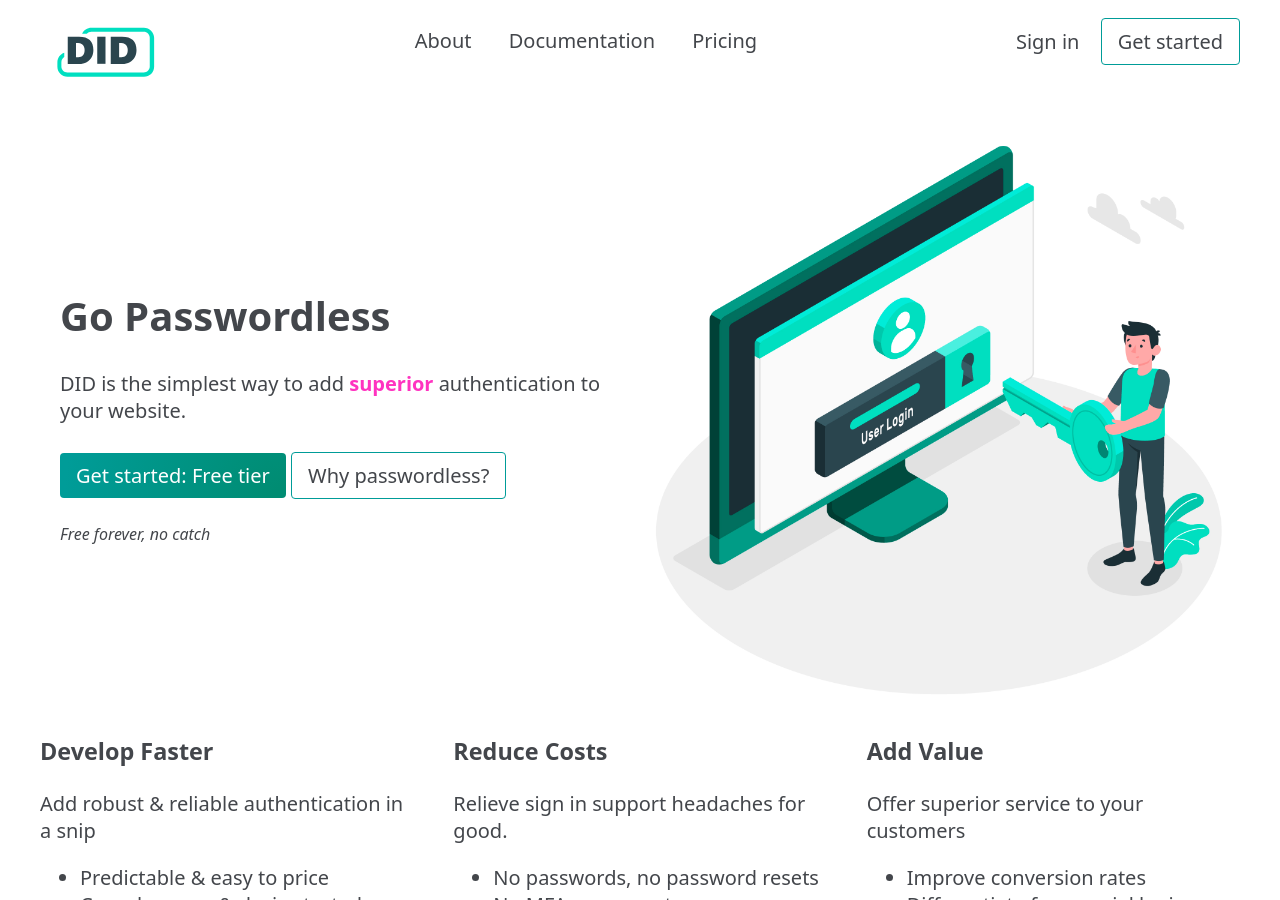
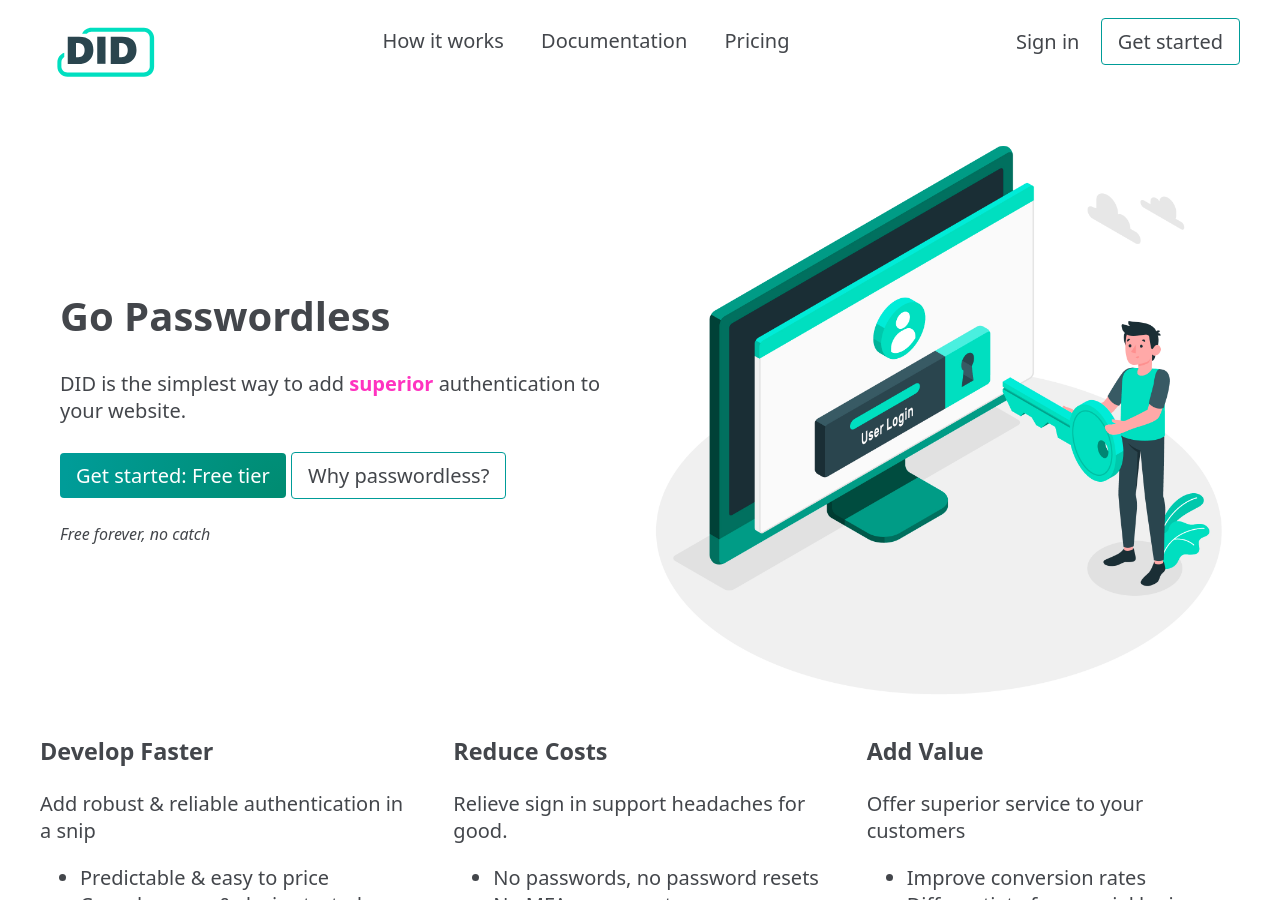
Before and after one commit to did-app/www, a Jekyll site: the page built from index.html, in a window 1280 px wide and 900 px high. Built offline with Jekyll 4.4.1, drawn with Linux system fonts in a browser that asks for light colours; a style sheet for code colours, icons or effects is not loaded; some of the changed text lies outside the part shown.

Commit message:
replace about with how did works

```diff
--- a/_includes/footer.html
+++ b/_includes/footer.html
@@ -25,7 +25,7 @@
     </style>
     <ul>
       <li>
-        <a href="/about">About DID</a>
+        <a href="/articles/how-did-works">How DID works</a>
       </li>
       <li>
         <a href="/docs">Docs</a>
--- a/_layouts/article.html
+++ b/_layouts/article.html
@@ -13,7 +13,7 @@ layout: default
       /></a>
     </span>
     <span>
-      <a href="/about" class="button tertiary">About</a>
+      <a href="/articles/how-did-works" class="button tertiary">How it works</a>
       <a href="/docs" class="button tertiary">Documentation</a>
       <a href="/#pricing" class="button tertiary hide-small">Pricing</a>
     </span>
--- a/_layouts/doc.html
+++ b/_layouts/doc.html
@@ -8,7 +8,7 @@ layout: default
       <a class="button brand" href="/"><img style="width:5em;" src="/assets/images/DID_logo_ident_mono_white.svg" alt="DID Digital Identity Logo"></a>
     </span>
     <span>
-      <a href="/about" class="button tertiary">About</a>
+      <a href="/articles/how-did-works" class="button tertiary">How it works</a>
       <a href="/docs" class="button tertiary">Documentation</a>
       <a href="/#pricing" class="button tertiary hide-small">Pricing</a>
     </span>
--- a/_layouts/wiki-post.html
+++ b/_layouts/wiki-post.html
@@ -8,7 +8,7 @@ layout: default
       <a class="button brand" href="/"><img style="width:5em;" src="/assets/images/DID_logo_ident_mono_blue.svg" alt="DID Digital Identity Logo"></a>
     </span>
     <span>
-      <a href="/about" class="button tertiary">About</a>
+      <a href="/articles/how-did-works" class="button tertiary">How it works</a>
       <a href="/docs" class="button tertiary">Documentation</a>
       <a href="/#pricing" class="button tertiary hide-small">Pricing</a>
     </span>
--- a/index.html
+++ b/index.html
@@ -8,7 +8,7 @@ layout: default
       <a class="button brand" href="/"><img style="width:5em;" src="/assets/images/DID_logo_ident_colour.svg" alt="DID Digital Identity Logo"></a>
     </span>
     <span>
-      <a href="/about" class="button tertiary">About</a>
+      <a href="/articles/how-did-works" class="button tertiary">How it works</a>
       <a href="/docs" class="button tertiary">Documentation</a>
       <a href="#pricing" class="button tertiary hide-small">Pricing</a>
     </span>
```
